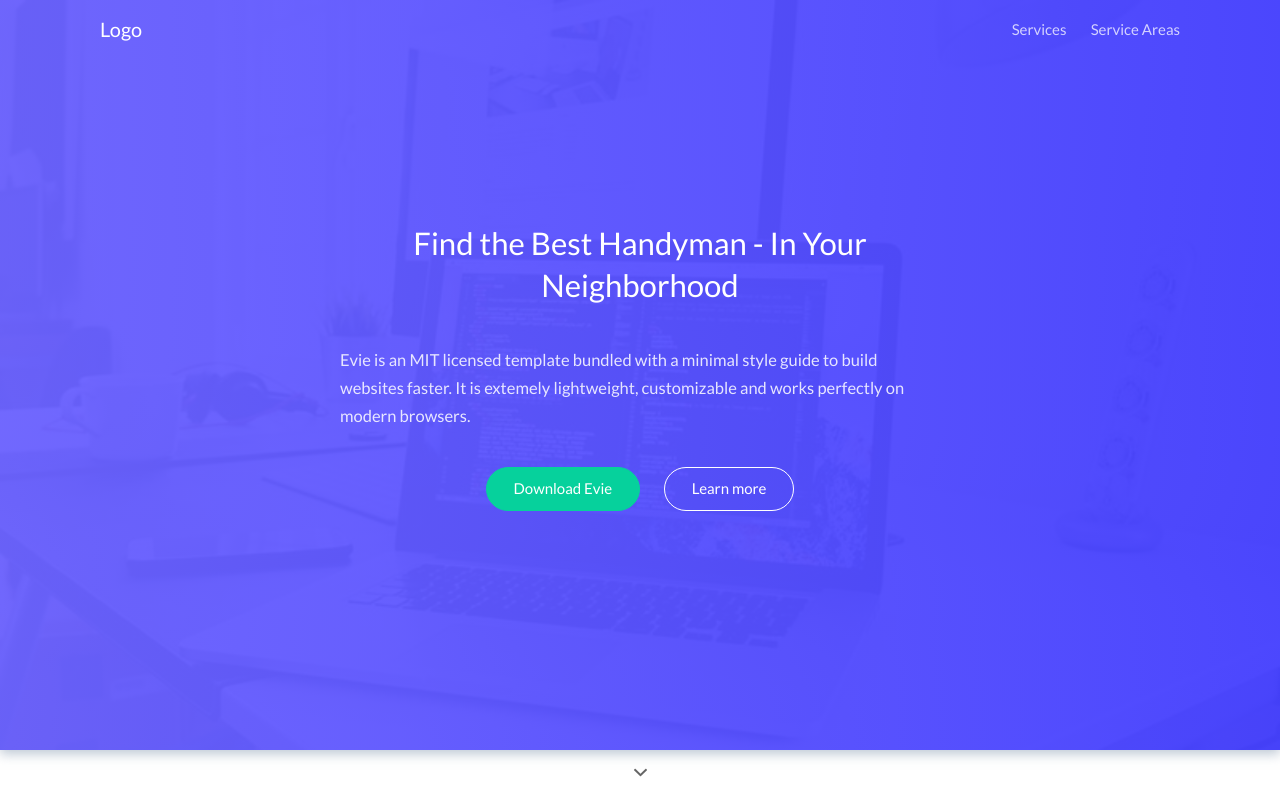
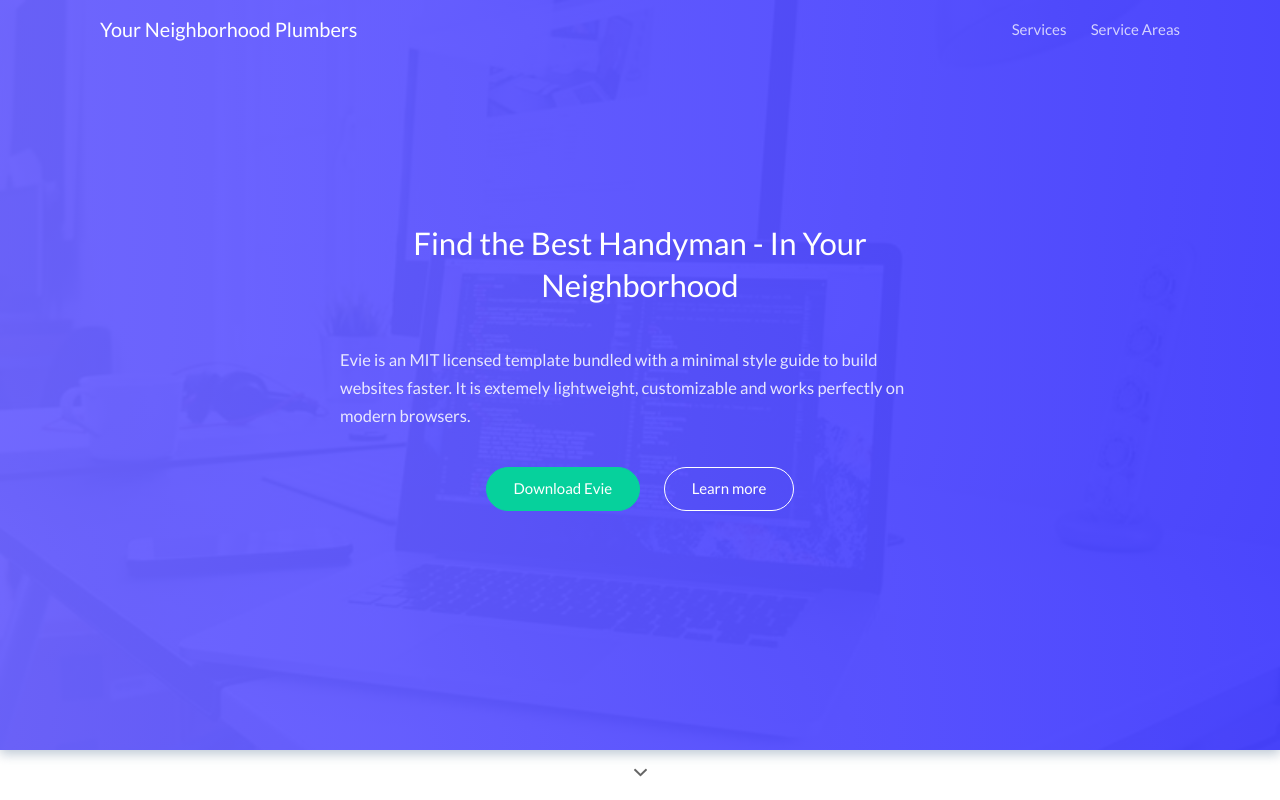
Before and after one commit to Rudyy620/eviee, a plain HTML site: page index.html in a window 1280 px wide. Shown: the top 800 px of the page. Drawn offline with Linux system fonts and the light colour scheme.

Commit message:
Update index.html

```diff
--- a/index.html
+++ b/index.html
@@ -13,7 +13,7 @@
 		<nav class="nav__mobile"></nav>
 		<div class="container">
 			<div class="navbar__inner">
-				<a href="index.html" class="navbar__logo">Logo</a>
+				<a href="index.html" class="navbar__logo">Your Neighborhood Plumbers</a>
 				<nav class="navbar__menu">
 					<ul>
 						<li><a href="#">Services</a></li>
```
